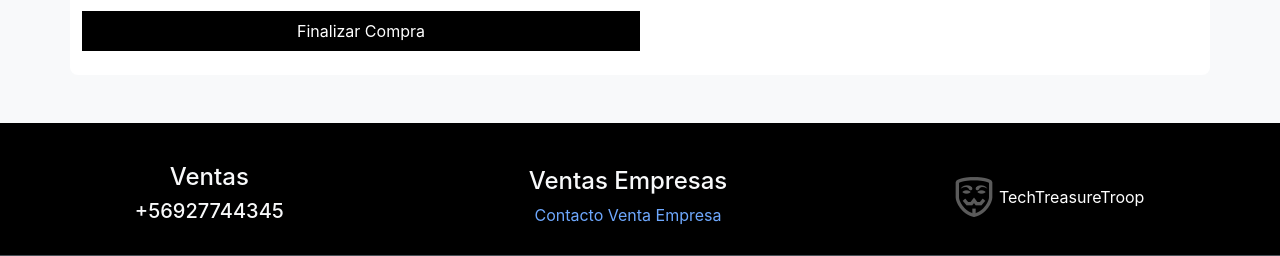
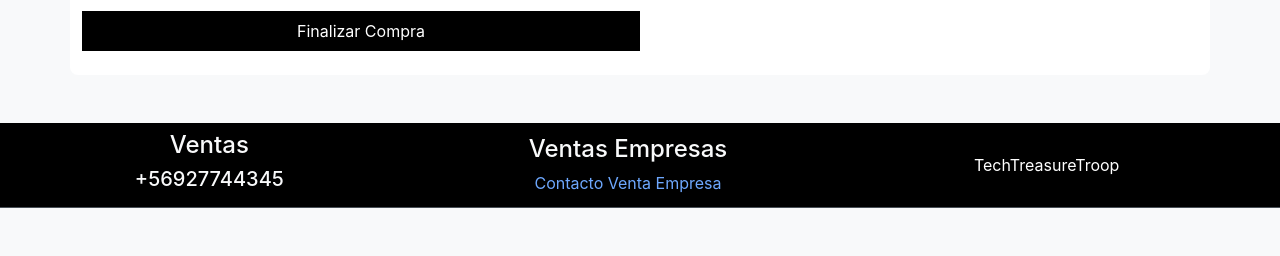
Before and after one commit to AndressAlonso/Ferremas, a Django app: page /carrito in a window 1280 px wide. Shown: the part 613-869 px from the top of the page. After the commit the page ends 821 px from the top, so only its background shows below. Run offline with Django 4.2, Linux system fonts and the light colour scheme; tables that the repository leaves empty hold one stand-in row (values such as "Sample post").

Commit message:
URLS y JS

```diff
--- a/core/static/css/font.css
+++ b/core/static/css/font.css
@@ -1,5 +1,5 @@
 *{font-family: "Source Sans Pro", -apple-system, BlinkMacSystemFont, "Segoe UI", Roboto, sans-serif;}
 
-body{
-    overflow: scroll;
+::-webkit-scrollbar {
+    display: none;
 }
--- a/core/static/js/Validar.js
+++ b/core/static/js/Validar.js
@@ -149,4 +149,4 @@ validarInput("FormControlTelefono");
   validarInput("FormControlEmail");
   validarInput("id_lista_motivo");
   validarInput("FormControlBoleta");
-validarInput("id_lista_clasificacion")
+  validarInput("id_lista_clasificacion");
--- a/core/templates/Carrito.html
+++ b/core/templates/Carrito.html
@@ -1,5 +1,5 @@
 {% extends "plantilla.html" %}
-{% load static %}content
+{% load static %}
 {% block 'content' %}
 <div class="container mt-5 bg-white rounded-3 pt-4 pb-4 mb-5">
 
@@ -24,7 +24,7 @@
       <tbody>
         <tr>
           <th scope="row">1</th>
-          <td><img src="Img-carousel/pc2.jpg" alt="Producto 1" style="max-width: 50px;"></td>
+          <td><img src="{% static 'Img-carousel/pc2.jpg' %}" alt="Producto 1" style="max-width: 50px;"></td>
           <td>Notebook MSI Katana GF66</td>
           <td>1.300.000 $</td>
           <td>1</td>
@@ -46,4 +46,7 @@
 </div>
   <script src="https://cdn.jsdelivr.net/npm/bootstrap@5.3.3/dist/js/bootstrap.bundle.min.js"
   integrity="sha384-YvpcrYf0tY3lHB60NNkmXc5s9fDVZLESaAA55NDzOxhy9GkcIdslK1eN7N6jIeHz"
-  crossorigin="anonymous"></script>{% endblock 'content' %}
+  crossorigin="anonymous"></script>
+
+
+  {% endblock 'content' %}
--- a/core/templates/detalle.html
+++ b/core/templates/detalle.html
@@ -1,11 +1,11 @@
 {% extends 'plantilla.html' %}
 {% load static %}
 {% block 'content' %}
-<div class="container my-5 ">
+<div class="container my-5">
   <div class="card">
       <div class="row g-0">
           <div class="col-md-4">
-              <img src="Img-carousel/pc2.jpg" alt="Imagen del producto" class="img-thumbnail">
+              <img src="{% static 'Img-carousel/pc2.jpg' %}" alt="Imagen del producto" class="img-thumbnail">
           </div>
           <div class="col-md-8 text-dark">
               <div class="card-body">
@@ -45,5 +45,6 @@
   </div>
 </div>
 <script src="https://cdn.jsdelivr.net/npm/bootstrap@5.3.0/dist/js/bootstrap.bundle.min.js"></script>
+<script src="{% static 'js/mindicador.js' %}"></script>
 
 {% endblock 'content' %}
--- a/core/templates/index.html
+++ b/core/templates/index.html
@@ -7,17 +7,17 @@
       <div class="carousel-inner">
         <div class="carousel-item active">
           <a href="">
-            <img src="Img-carousel/1.png" class="d-block w-100" alt="Promoción Días Samsung">
+            <img src="{% static 'img-carousel/1.png' %}" class="d-block w-100" alt="Promoción Días Samsung">
           </a>
         </div>
         <div class="carousel-item">
           <a href="">
-            <img src="Img-carousel/2.png" class="d-block w-100" alt="Producto 3">
+            <img src="{% static 'img-carousel/2.png' %}" class="d-block w-100" alt="Producto 3">
           </a>
         </div>
         <div class="carousel-item">
           <a href="">
-            <img src="Img-carousel/3.png" class="d-block w-100" alt="Producto 4">
+            <img src="{% static 'img-carousel/3.png' %}" class="d-block w-100" alt="Producto 4">
           </a>
         </div>
       </div>
--- a/core/templates/plantilla.html
+++ b/core/templates/plantilla.html
@@ -10,7 +10,7 @@
   <script src="https://cdn.jsdelivr.net/npm/bootstrap@5.3.3/dist/js/bootstrap.bundle.min.js"
     integrity="sha384-YvpcrYf0tY3lHB60NNkmXc5s9fDVZLESaAA55NDzOxhy9GkcIdslK1eN7N6jIeHz"
     crossorigin="anonymous"></script>
-  <link rel="stylesheet" href="font.css">
+  <link rel="stylesheet" href="{% static 'css/font.css' %}">
 </head>
 <body class="bg-light">
     <div class="modal fade" id="exampleModal" tabindex="-1" aria-labelledby="exampleModalLabel" aria-hidden="true">
@@ -87,24 +87,22 @@
 
     {% endblock 'content' %}
 
-  <footer>
-    <nav class="navbar pb-4 pt-4 text-light bg-black border-bottom "
+    <nav class="navbar text-light bg-black border-bottom"
       data-bs-theme="dark">
-      <div class="container-fluid">
+      <div class="container-fluid text-center">
         <div class="row w-100">
-
-          <div class="col-12 col-md-4 d-flex flex-column justify-content-center align-items-center mt-3">
+          <div class="col-12 col-md-4 d-flex flex-column justify-content-center align-items-center">
             <h4>Ventas</h4>
             <h5>+56927744345</h5>
           </div>
-          <div class="col-12 col-md-4 d-flex flex-column justify-content-center align-items-center mt-3">
+          <div class="col-12 col-md-4 d-flex flex-column justify-content-center align-items-center">
             <h4 class="text-center">Ventas Empresas</h4>
             <a href="{% url 'form' %}" class="text-decoration-none">Contacto Venta Empresa</a>
           </div>
-          <div class="col-12 col-md-4 d-flex justify-content-center align-items-center mt-3">
+          <div class="col-12 col-md-4 d-flex justify-content-center align-items-center">
             <a href="index.html"
               class="text-decoration-none d-flex justify-content-center align-items-center text-white">
-              <img src="icons/anonymous_mask.png" alt="">
+              <img src="" alt="">
               TechTreasureTroop
             </a>
           </div>
@@ -112,7 +110,6 @@
       </div>
     </nav>
 
-  </footer>
 
 </body>
 
```
Also changed, not shown: core/templates/formulario.html (+4 -3 lines). Lines whose indentation alone changed are shown as unchanged.
